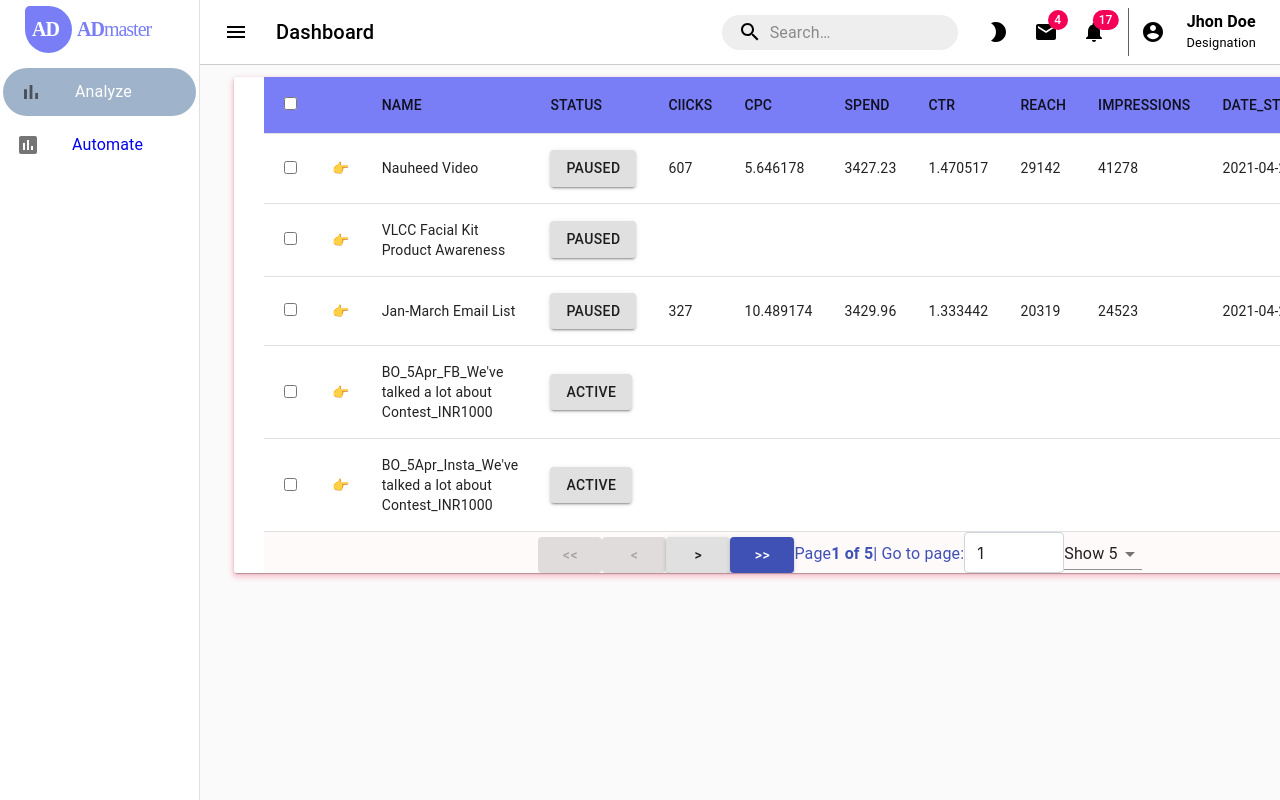
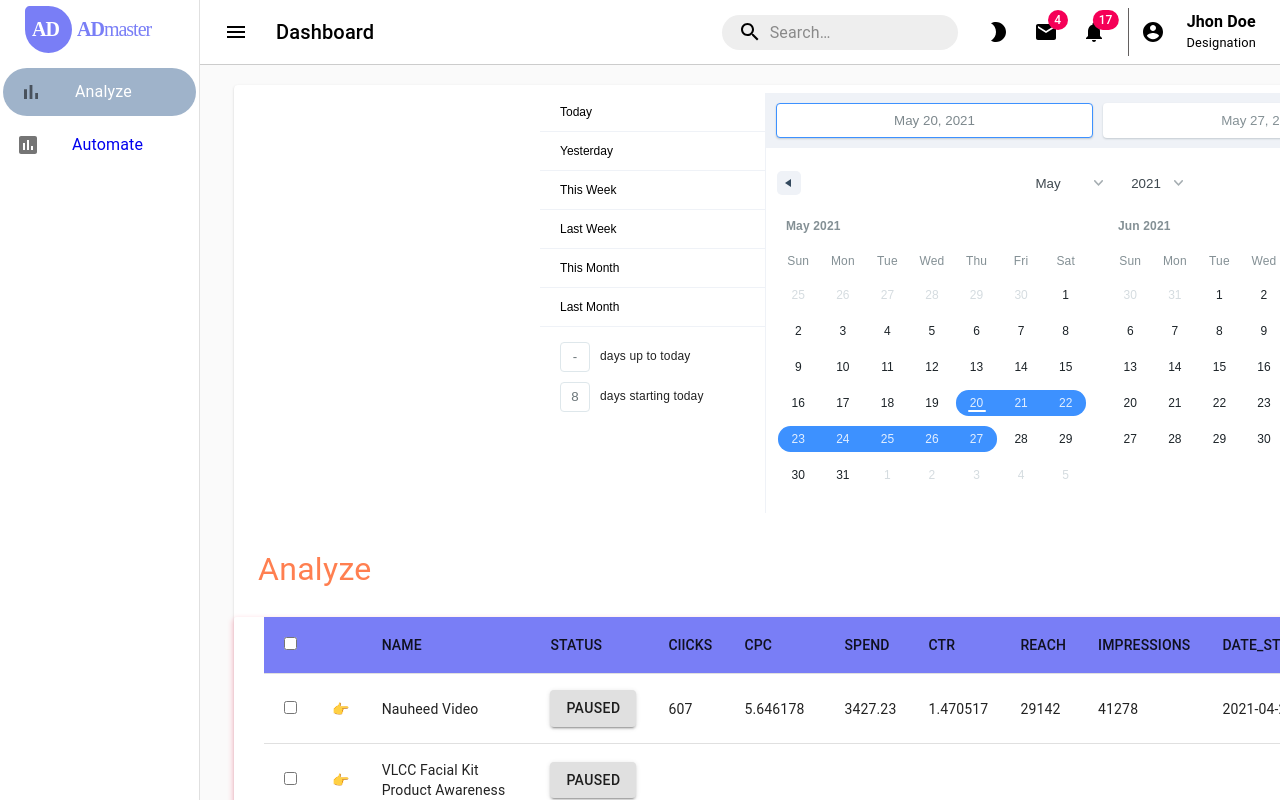
Before and after one commit to tirth-khojdeal/adboard, a React (Create React App) app: page /analyze in a window 1280 px wide. Shown: the top 800 px of the page. Built offline with nearby package versions, Linux system fonts and the light colour scheme.

Commit message:
date picker

```diff
--- a/package.json
+++ b/package.json
@@ -3,14 +3,18 @@
   "version": "0.1.0",
   "private": true,
   "dependencies": {
+    "@date-io/date-fns": "^1.3.13",
     "@material-ui/core": "^4.11.4",
     "@material-ui/icons": "^4.11.2",
+    "@material-ui/pickers": "^3.3.10",
     "@material-ui/styles": "^4.11.4",
     "@testing-library/jest-dom": "^5.11.4",
     "@testing-library/react": "^11.1.0",
     "@testing-library/user-event": "^12.1.10",
     "axios": "^0.21.1",
+    "date-fns": "^2.22.1",
     "react": "^17.0.2",
+    "react-date-range": "^1.1.4",
     "react-dom": "^17.0.2",
     "react-router-dom": "^5.2.0",
     "react-scripts": "4.0.3",
--- a/src/components/Section/index.js
+++ b/src/components/Section/index.js
@@ -1,9 +1,15 @@
-import { Button, CssBaseline, TableCell, TableRow} from "@material-ui/core";
+import { Box, Button, Container, CssBaseline, Grid, TableCell, TableRow, TextField, Typography} from "@material-ui/core";
 import "./style.css";
 import axios from "axios";
 import React, { useState, useEffect } from "react";
 import Table from "./Table";
 import BorderAllIcon from '@material-ui/icons/BorderAll';
+import DateFnsUtils from "@date-io/date-fns";
+import { DateRangePicker } from "react-date-range";
+import { addDays } from "date-fns";
+import 'react-date-range/dist/styles.css'; // main css file
+import 'react-date-range/dist/theme/default.css'; // theme css file
+
 
 export default function Demo() {
   const [data, setData] = useState([]);
@@ -169,49 +175,6 @@ export default function Demo() {
     []
   );
 
-  // const renderRowSubComponent = (row) => {
-  //   const data = row.original;
-  //   let { name, insights, ...others } = data;
-  //   return (
-  //     <>
-  //       {insights ? (
-  //         <>
-  //           <TableCell colSpan={3}></TableCell>
-  //           <TableCell style={{ color: "blue" }}>
-  //             {insights.data[0].clicks}
-  //           </TableCell>
-  //           <TableCell style={{ color: "blue" }}>
-  //             {insights.data[0].cpc}
-  //           </TableCell>
-  //           <TableCell style={{ color: "blue" }}>
-  //             {insights.data[0].spend}
-  //           </TableCell>
-  //           <TableCell style={{ color: "blue" }}>
-  //             {insights.data[0].ctr}
-  //           </TableCell>
-  //           <TableCell style={{ color: "blue" }}>
-  //             {insights.data[0].reach}
-  //           </TableCell>
-  //           <TableCell style={{ color: "blue" }}>
-  //             {insights.data[0].impressions}
-  //           </TableCell>
-  //           <TableCell style={{ color: "blue" }}>
-  //             {insights.data[0].date_start}
-  //           </TableCell>
-  //           <TableCell style={{ color: "blue" }}>
-  //             {insights.data[0].date_stop}
-  //           </TableCell>
-  //         </>
-  //       ) : (
-  //         <TableCell colSpan={8} style={{ color: "blue", textAlign: "center" }}>
-  //           No Data
-  //         </TableCell>
-  //       )}
-  //     </>
-  //   );
-  // };
-
-  // Create a function that will render our row sub components
   const renderRowSubComponent = React.useCallback(
     ({ row, rowProps, visibleColumns }) => (
       <SubRowAsync
@@ -223,8 +186,50 @@ export default function Demo() {
     []
   );
 
+  const [state, setState] = useState([
+    {
+      startDate: new Date(),
+      endDate: addDays(new Date(), 7),
+      key: "selection",
+    },
+  ]);
+
   return (
     <div className="App">
+      <div style={{ width: "100%" }}>
+        <Box
+          display="flex"
+          flexDirection="row-reverse"
+          p={1}
+          m={1}
+          bgcolor="background.paper"
+        >
+          <DateRangePicker
+            onChange={(item) => setState([item.selection])}
+            showSelectionPreview={true}
+            showPreview={false}
+            moveRangeOnFirstSelection={false}
+            months={2}
+            ranges={state}
+            direction="horizontal"
+          />
+
+        </Box>
+        <Box
+          display="flex"
+          flexDirection="row"
+          p={2}
+          m={1}
+          bgcolor="background.paper"
+        >
+          <Typography
+            style={{ fontWeight: "700px", fontSize: "2rem", color: "coral" }}
+            component="h1"
+          >
+            Analyze
+          </Typography>
+        </Box>
+      </div>
       <CssBaseline />
       <Table
         columns={columns}
```
Also changed, not shown: 1 other file (tests, documents, lock files or other folders).
